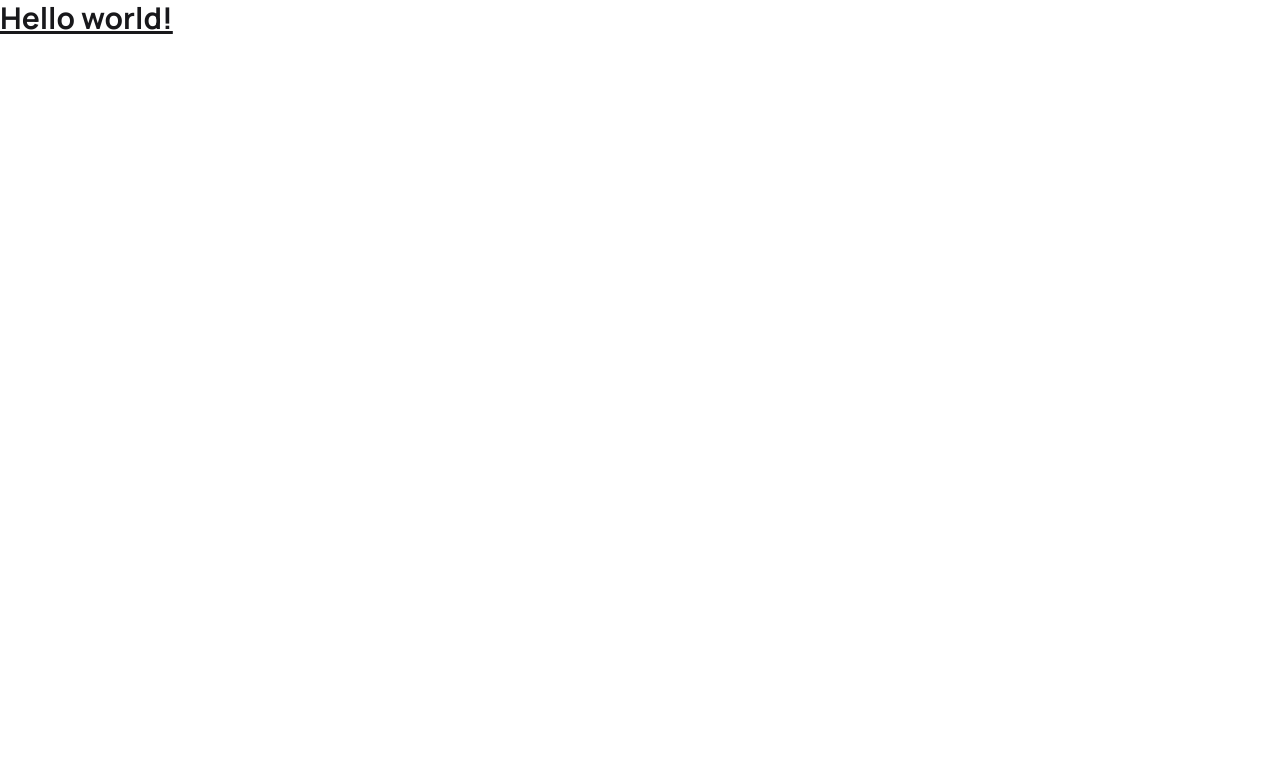
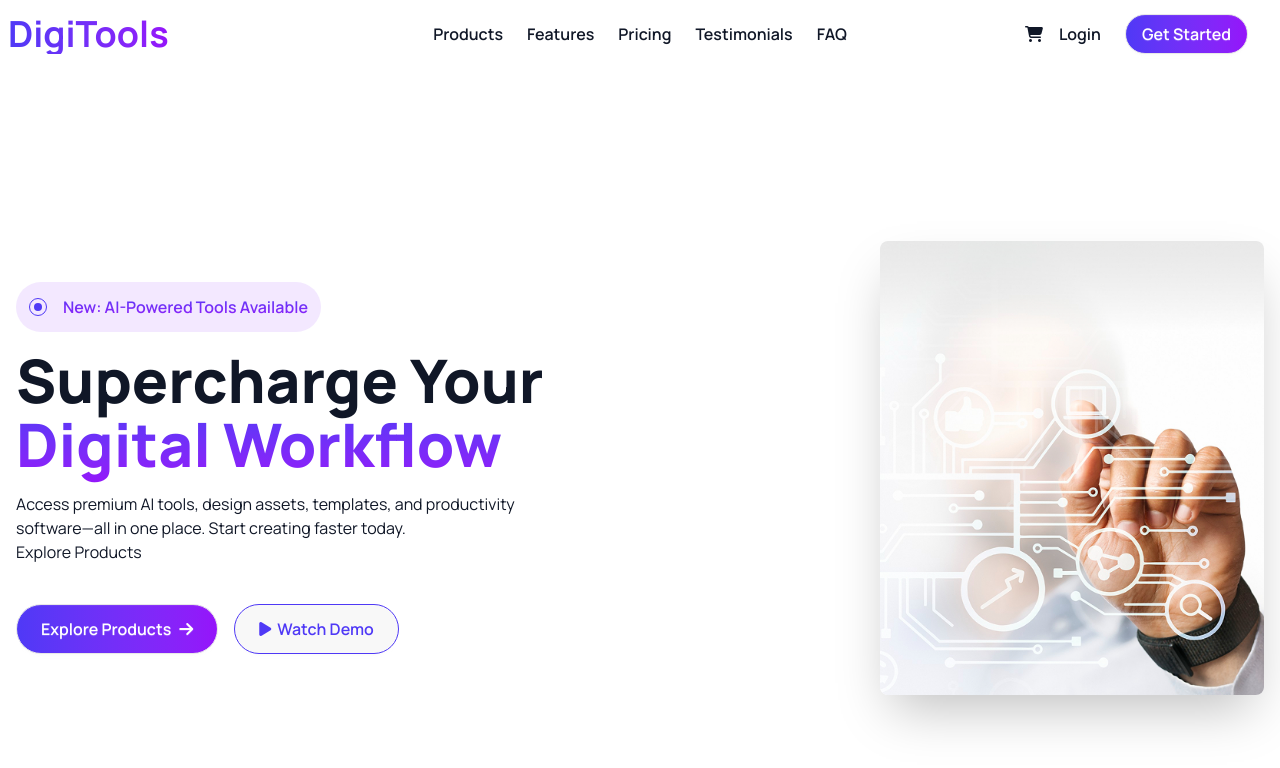
Before and after one commit to zakiasuma96/digitools-assignment6, a React (Vite) app: page / in a window 1280 px wide. Shown: the top 768 px of the page. Built offline with nearby package versions, Linux system fonts and the light colour scheme.

Commit message:
navbar and banner section design complete next run for next section

```diff
--- a/index.html
+++ b/index.html
@@ -6,10 +6,12 @@
     <meta name="viewport" content="width=device-width, initial-scale=1.0" />
     <title>digitools-assignment6</title>
 
+    <!-- font awesome link   -->
     <script src="https://kit.fontawesome.com/5985a56132.js" crossorigin="anonymous"></script>
 
     <link rel="preconnect" href="https://fonts.googleapis.com">
 <link rel="preconnect" href="https://fonts.gstatic.com" crossorigin>
+<!-- googlefont link  -->
 <link href="https://fonts.googleapis.com/css2?family=Manrope:wght@200..800&display=swap" rel="stylesheet">
   </head>
   <body>
--- a/src/App.jsx
+++ b/src/App.jsx
@@ -1,12 +1,23 @@
-
+import NavBar from "./components/navber/NavBar"
+import "./App.css"
+import Banner from "./components/homepage/banner/Banner"
 function App() {
 
 
   return (
     <>
-      <h1 className="text-3xl font-bold underline">
-        Hello world!
-      </h1>
+     <header >
+
+    <NavBar />
+    <Banner/>
+
+     </header>
+     <main>
+
+     </main>
+     <footer>
+
+     </footer>
     </>
   )
 }
--- /dev/null
+++ b/src/components/homepage/banner/Banner.jsx
@@ -0,0 +1,78 @@
+import React from 'react';
+import bannerImg from "../../../assets/banner.png"
+
+const Banner = () => {
+
+    return (
+
+//         <section className='min-h-screen bg-base-200 flex items-center justify-center gap-120 px-4 lg:px-0'>
+//             <div className='w-full '>
+//                 <div>
+//                     <div className='border border-[#4F39F6] rounded-full px-4 py-3 flex items-center gap-4  '>
+//                         <div className='border border-[#4F39F6] rounded-full p-1 '>
+//                      <span className='text-[#4F39F6] rounded-full bg-[#4F39F6] w-2 h-2 block '>
+
+//                         </span>
+//                         </div>
+
+//             <h4 className='text-[16px] font-semibold text-transparent bg-clip-text bg-gradient-to-b from-[#4F39F6] to-[#9514FA] '>New: AI-Powered Tools Available</h4>
+//                     </div>
+
+//                 </div>
+//                 <h1 className='text-5xl font-bold text-[#101727]'>Supercharge Your <br /> Digital Workflow</h1>
+//                 <p className='text-[16px] font-normal text-[#101727] mt-4'>Access premium AI tools, design assets, templates, and productivity
+// software—all in one place. Start creating faster today.Explore Products</p>
+//                 <button className="btn rounded-full bg-gradient-to-r from-[#4F39F6] to-[#9514FA] text-[16px] font-semibold text-white mt-6">Explore Products</button>
+//                 <button className="btn rounded-full bg-gradient-to-r from-[#4F39F6] to-[#9514FA] text-[16px] font-semibold text-white mt-6">Watch Demo</button>
+//             </div>
+//             <div className='w-full '>
+
+//             </div>
+
+
+//         </section>
+
+
+<section className=" hero min-h-screen container mx-auto" >
+  <div className="hero-content flex-col gap-x-60 lg:flex-row-reverse ">
+
+
+
+    <img className="max-w-sm rounded-lg shadow-2xl " src={bannerImg} alt="Banner" />
+
+
+
+    <div className=' space-y-4'>
+        <div>
+                    <div className='border border-transparent bg-purple-100 rounded-full p-3 flex items-center gap-4 w-max '>
+                        <div className='border border-[#4F39F6] rounded-full p-1  '>
+                     <span className='text-[#4F39F6] rounded-full bg-[#4F39F6] w-2 h-2 block '>
+
+                        </span>
+                        </div>
+
+            <h4  className='text-[16px] font-semibold text-transparent bg-clip-text bg-gradient-to-b from-[#4F39F6] to-[#9514FA] '>New: AI-Powered Tools Available</h4>
+                    </div>
+
+                </div>
+                <h1 className='text-6xl font-extrabold leading-16 text-[#101727]'>Supercharge Your <br /> <span className='bg-clip-text text-transparent bg-gradient-to-b from-[#4F39F6] to-[#9514FA]'>Digital Workflow</span> </h1>
+                <p className='text-[16px] font-normal text-[#101727] mt-4 w-10/12'>Access premium AI tools, design assets, templates, and productivity
+software—all in one place. Start creating faster today.<br />Explore Products</p>
+                <div className='flex gap-4'>
+
+                <button className="btn rounded-full bg-gradient-to-r from-[#4F39F6] to-[#9514FA] text-[16px] font-semibold text-white p-6 mt-6 cursor-pointer hover:-translate-y-2 transition-transform duration-500 ease-in-out
+  focus:ring-2 focus:ring-purple-500 flex items-center gap-2">Explore Products <i class="fa-solid fa-arrow-right"></i></button>
+
+
+                <button className="btn rounded-full border border-[#4F39F6] text-[16px] font-semibold text-[#4F39F6] p-6 mt-6 cursor-pointer hover:-translate-y-2 transition-transform duration-500 ease-in-out
+  focus:ring-2 focus:ring-purple-500 forced-color-[#ffffff] "><i class="fa-solid fa-play"></i> Watch Demo</button>
+
+                </div>
+
+    </div>
+  </div>
+</section>
+    );
+};
+
+export default Banner;
--- /dev/null
+++ b/src/components/navber/NavBar.jsx
@@ -0,0 +1,51 @@
+import React from 'react';
+
+const NavBar = () => {
+    return (
+
+        <div className="navbar container mx-auto">
+            <div className="navbar-start">
+    <div className="dropdown">
+      <div tabIndex={0} role="button" className="btn btn-ghost lg:hidden">
+        <svg xmlns="http://www.w3.org/2000/svg" className="h-5 w-5" fill="none" viewBox="0 0 24 24" stroke="currentColor"> <path strokeLinecap="round" strokeLinejoin="round" strokeWidth="2" d="M4 6h16M4 12h8m-8 6h16" /> </svg>
+      </div>
+      <ul
+        tabIndex="-1"
+        className="menu menu-sm dropdown-content bg-base-100 rounded-box z-1 mt-3 w-52 p-2 shadow text-[16px] font-semibold text-[#101727]">
+         <li><a>Products</a></li>
+        <li><a>Features</a></li>
+        <li><a>Pricing</a></li>
+        <li><a>Testimonials</a></li>
+        <li><a>FAQ</a></li>
+      </ul>
+    </div>
+    <a className="text-4xl font-bold bg-gradient-to-r from-[#4F39F6] to-[#9514FA] bg-clip-text text-transparent">DigiTools</a>
+  </div>
+  <div className="navbar-center hidden lg:flex">
+    <ul className="menu menu-horizontal px-1 text-[16px] font-semibold text-[#101727]">
+      <li><a>Products</a></li>
+        <li><a>Features</a></li>
+        <li><a>Pricing</a></li>
+        <li><a>Testimonials</a></li>
+        <li><a>FAQ</a></li>
+
+    </ul>
+  </div>
+  <div className="navbar-end gap-6 ">
+    <div className="flex items-center gap-4 justify-between  ">
+      <button className="text-[16px] font-semibold text-[#101727] cursor-pointer ">
+        <i class="fa-solid fa-cart-shopping"></i>
+      </button>
+
+    <h4 className='text-[16px] font-semibold text-[#101727] cursor-pointer'>Login</h4>
+    </div>
+
+    <button className="btn rounded-full bg-gradient-to-r from-[#4F39F6] to-[#9514FA] text-[16px] font-semibold text-white">Get Started</button>
+    <hr className='' />
+  </div>
+
+</div>
+    );
+};
+
+export default NavBar;
```
